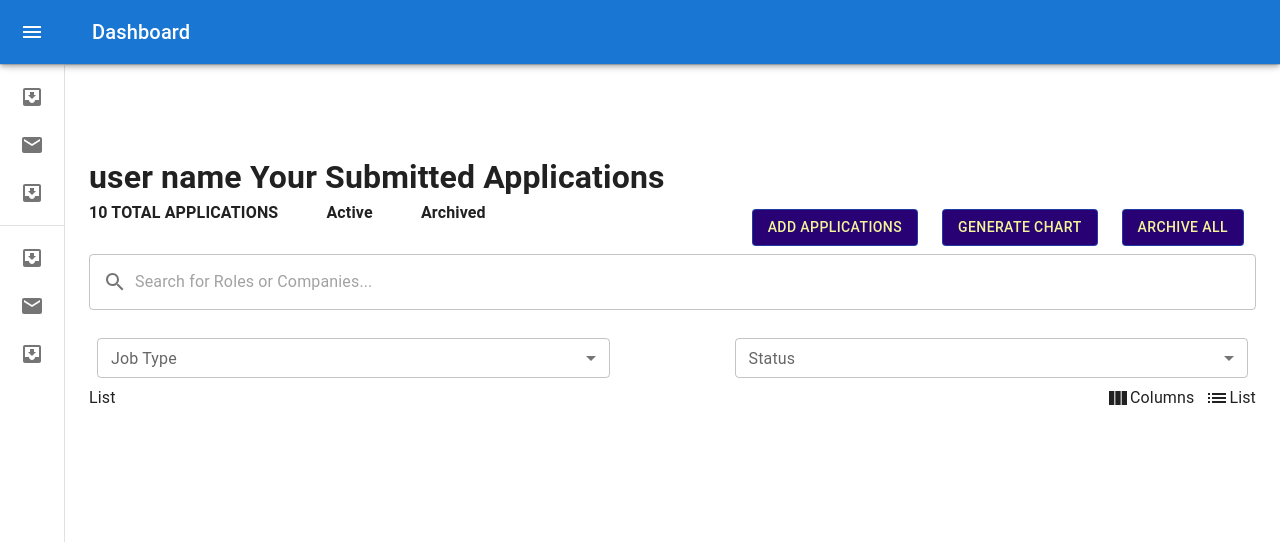
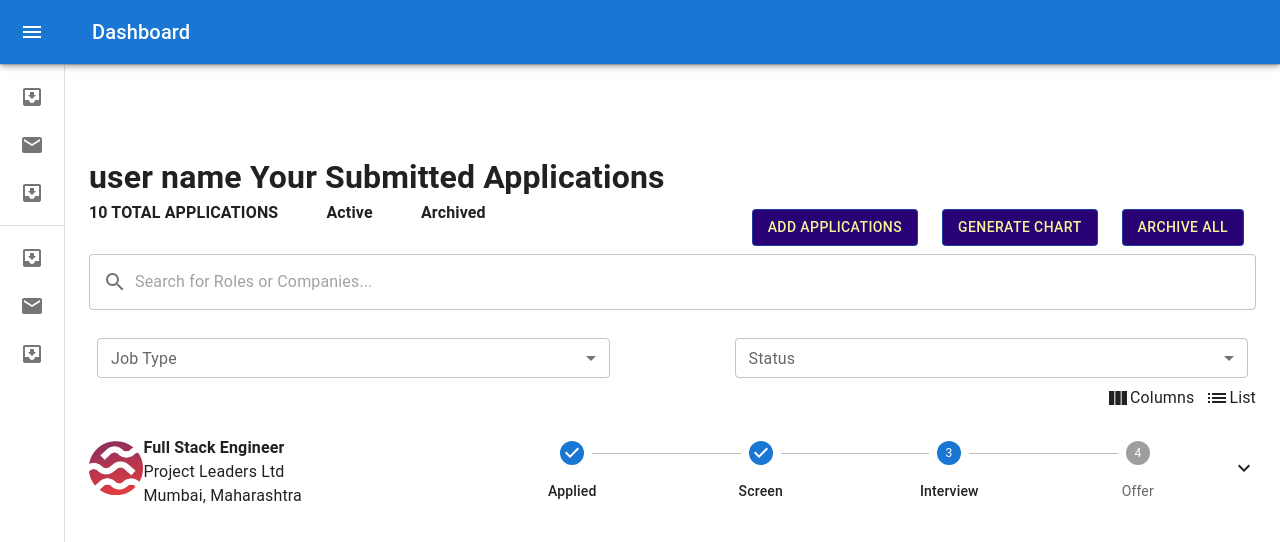
Before and after one commit to lokesh2103/job-ease, a React (Vite) app: page /dashboard/applications in a window 1280 px wide. Both pictures are taken after a click on the element "List". Shown: the top 542 px of the page. Built offline with nearby package versions, Linux system fonts and the light colour scheme.

Commit message:
ListItem Component is half done

```diff
--- a/src/components/dashboard/rightSideCompoents/list/List.jsx
+++ b/src/components/dashboard/rightSideCompoents/list/List.jsx
@@ -1,7 +1,13 @@
 // import React from "react";
 
+import ListItem from "./ListItem";
+
 const List = () => {
-  return <div>List</div>;
+  return (
+    <div className="lists">
+      <ListItem />
+    </div>
+  );
 };
 
 export default List;
--- /dev/null
+++ b/src/components/dashboard/rightSideCompoents/list/ListItem.jsx
@@ -0,0 +1,63 @@
+import React, { useState } from "react";
+import "./ListItem.scss";
+import logo from "./../../../../assets/logo.jpg";
+import { Box, Step, StepLabel, Stepper } from "@mui/material";
+import KeyboardArrowDownIcon from "@mui/icons-material/KeyboardArrowDown";
+import KeyboardArrowUpIcon from "@mui/icons-material/KeyboardArrowUp";
+import { KeyboardArrowUp } from "@mui/icons-material";
+
+const steps = [
+  {
+    name: "Applied",
+    key: 0,
+  },
+  {
+    name: "Screen",
+    key: 1,
+  },
+  {
+    name: "Interview",
+    key: 3,
+  },
+  {
+    name: "Offer",
+    key: 4,
+  },
+];
+
+const ListItem = () => {
+  const [accordianButton, setAccordianButton] = useState(false);
+
+  return (
+    <div className="applicationContainer">
+      <div className="applicationInfo commonStyle">
+        <div className="companyLogo">
+          <img src={logo} />
+        </div>
+        <div className="jobInfo">
+          <h4>Full Stack Engineer</h4>
+          <p>Project Leaders Ltd</p>
+          <p>Mumbai, Maharashtra</p>
+        </div>
+      </div>
+      <div className="applicationStatusDiv commonStyle">
+        <div className="applicationStatus">
+          <Box sx={{ width: "100%" }}>
+            <Stepper activeStep={2} alternativeLabel>
+              {steps.map((label) => (
+                <Step key={label.key}>
+                  <StepLabel>{label.name}</StepLabel>
+                </Step>
+              ))}
+            </Stepper>
+          </Box>
+        </div>
+        <div className="accordianButton">
+          {accordianButton ? <KeyboardArrowUp /> : <KeyboardArrowDownIcon />}
+        </div>
+      </div>
+    </div>
+  );
+};
+
+export default ListItem;
--- /dev/null
+++ b/src/components/dashboard/rightSideCompoents/list/ListItem.scss
@@ -0,0 +1,32 @@
+.applicationContainer{
+    display: flex;
+    justify-content: space-between;
+    align-items: center;
+    .commonStyle{
+        display: flex;
+        align-items: center;
+    }
+
+    .applicationInfo{
+        flex: 1;
+
+        .companyLogo{
+            width: 14%;
+            img{
+                width: 100%;
+                min-width: 50px;
+            }
+        }
+
+    }
+
+    .applicationStatusDiv{
+        flex: 2;
+        display: flex;
+        justify-content: flex-end;
+
+        .applicationStatus{
+            width: 100%;
+        }
+    }
+}
--- a/src/pages/applications/Applications.jsx
+++ b/src/pages/applications/Applications.jsx
@@ -1,4 +1,3 @@
-import { useEffect, useState } from "react";
 import { useSelector } from "react-redux";
 import ApplicationHeader from "./../../components/dashboard/rightSideCompoents/applicationHeader/ApplicationHeader";
 
@@ -11,7 +10,9 @@ const Applications = () => {
   return (
     <div className="applicationsPage">
       <ApplicationHeader />
-      {selectedToggle == "list" ? <List /> : <Coloumns />}
+      <div className="applicationBody">
+        {selectedToggle == "list" ? <List /> : <Coloumns />}
+      </div>
     </div>
   );
 };
--- a/src/pages/applications/Applications.scss
+++ b/src/pages/applications/Applications.scss
@@ -1,3 +1,7 @@
 .applicationsPage{
     width: 100%;
+
+    .applicationBody{
+        margin-top: 50px;
+    }
 }
```
Also changed, not shown: src/assets/mockData.json (added, +50 -0 lines), src/assets/logo.jpg (added).
